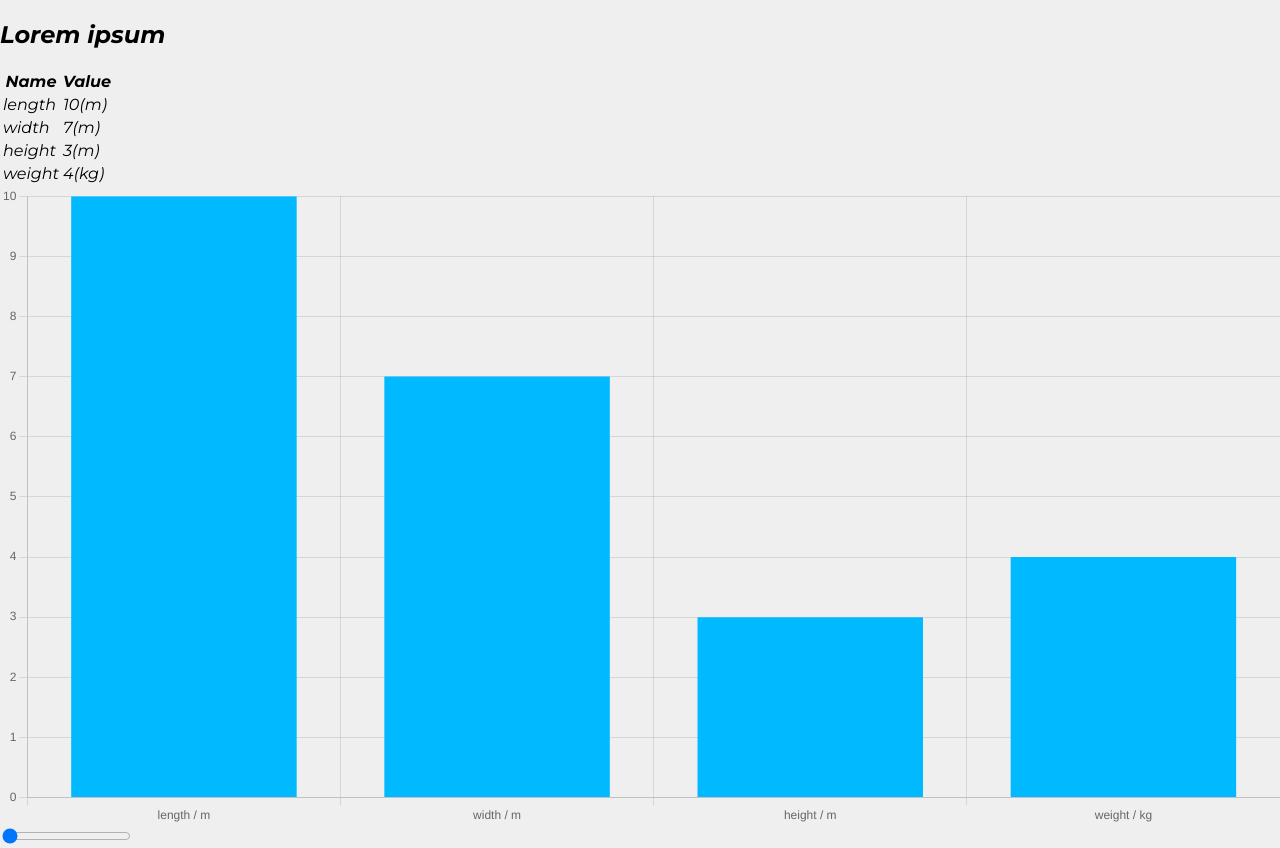
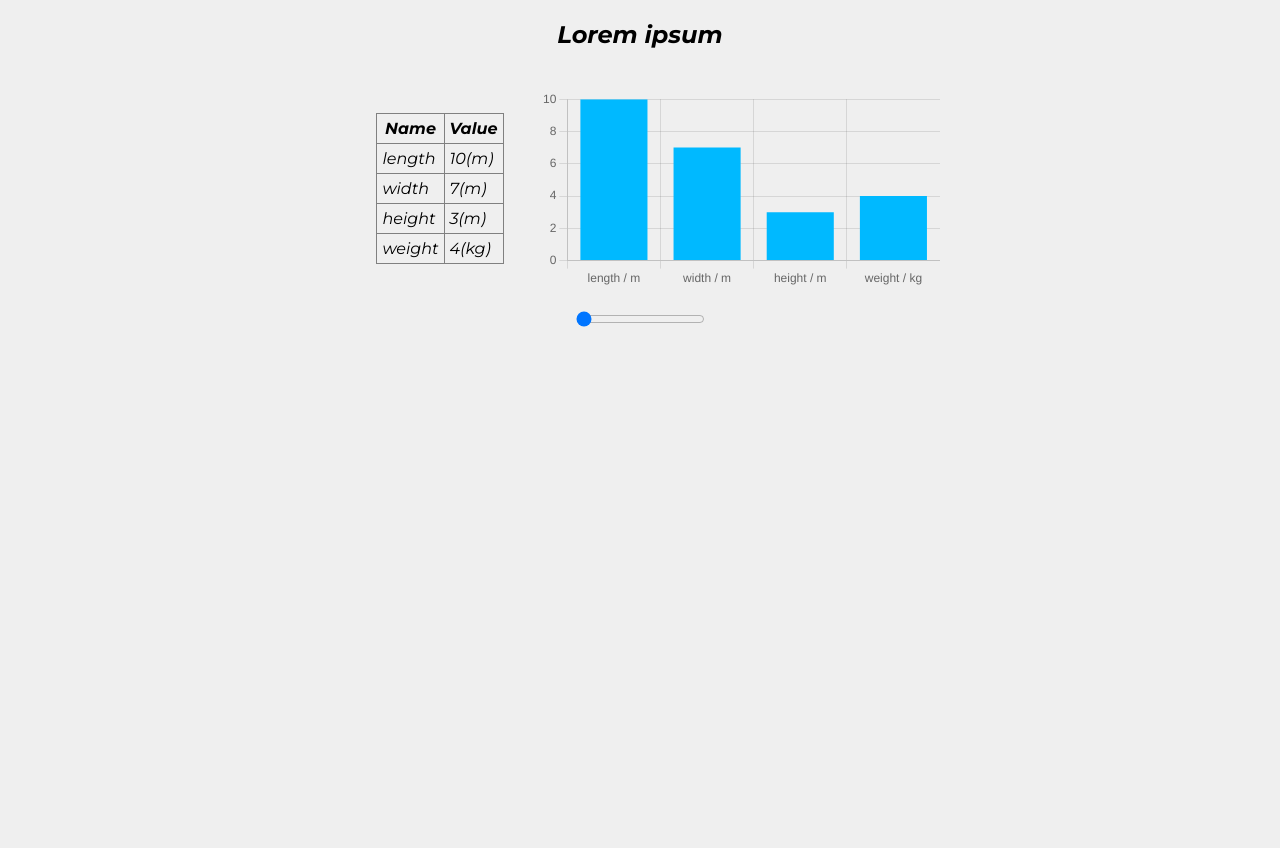
Before and after one commit to I-Adze/contilio, a React (Create React App) app: page /dashboard in a window 1280 px wide. After the commit the page ends 800 px from the top, so only its background shows below. Built offline with nearby package versions, Linux system fonts and the light colour scheme.

Commit message:
Adds styling to dashboard

```diff
--- /dev/null
+++ b/src/dashboard/Dashboard.module.scss
@@ -0,0 +1,46 @@
+.page {
+  display: flex;
+  flex-direction: column;
+  align-items: center;
+  gap: 20px;
+  margin: auto;
+
+  max-width: 1000px;
+  overflow-x: auto;
+}
+
+.displays {
+  display: flex;
+  flex-direction: row;
+  align-items: center;
+
+  @media only screen and (max-width: 500px) {
+    flex-direction: column;
+  }
+}
+
+.chart {
+  width: 400px;
+}
+
+.table {
+  display: flex;
+  flex-direction: column;
+  align-items: center;
+  width: 200px;
+
+  table {
+    &,
+    th,
+    td {
+      border: 1px solid grey;
+      border-collapse: collapse;
+    }
+
+    th,
+    td,
+    tr {
+      padding: 5px;
+    }
+  }
+}
--- a/src/dashboard/Dashboard.tsx
+++ b/src/dashboard/Dashboard.tsx
@@ -8,6 +8,7 @@ import {
   Tooltip,
   Legend,
 } from "chart.js";
+import styles from "./Dashboard.module.scss";
 
 interface Value {
   title: string;
@@ -55,10 +56,10 @@ export class Dashboard extends React.Component<{}, DashboardState> {
 
   render() {
     return this.state.selectedValue ? (
-      <>
-        <section>
-          <section>
-            <h2>{this.state.selectedValue.title}</h2>
+      <section className={styles.page}>
+        <h2>{this.state.selectedValue.title}</h2>
+        <section className={styles.displays}>
+          <section className={styles.table}>
             <table>
               <thead>
                 <tr>
@@ -78,7 +79,7 @@ export class Dashboard extends React.Component<{}, DashboardState> {
               </tbody>
             </table>
           </section>
-          <section>
+          <section className={styles.chart}>
             <Bar
               options={{
                 responsive: true,
@@ -102,7 +103,7 @@ export class Dashboard extends React.Component<{}, DashboardState> {
             }
           ></input>
         </section>
-      </>
+      </section>
     ) : (
       <></>
     );
```
